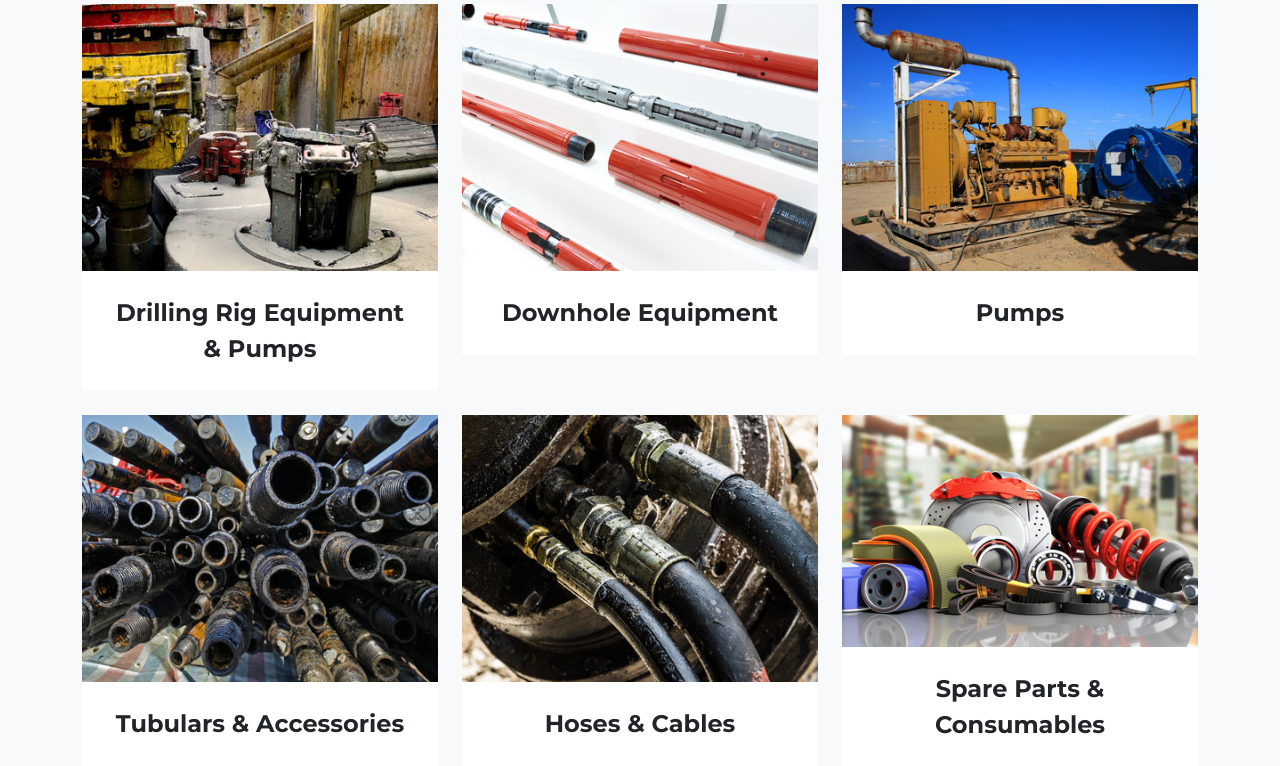
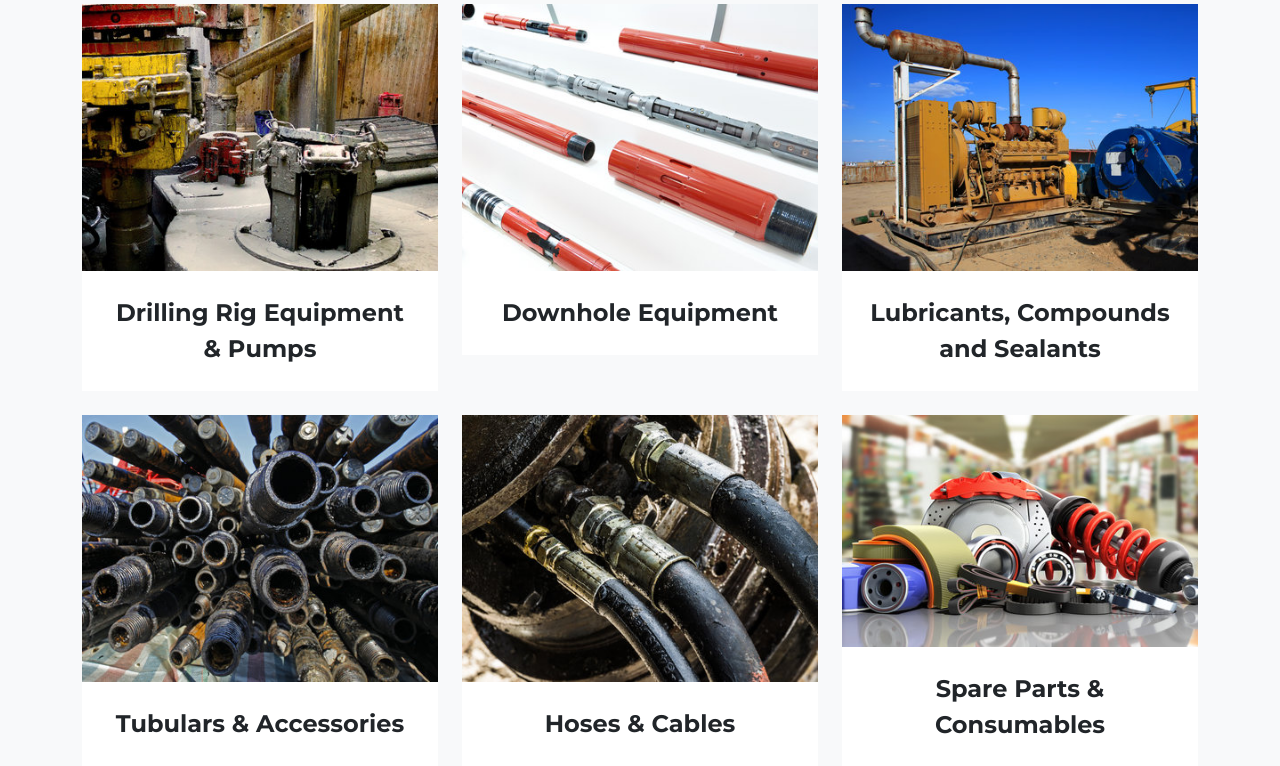
Before and after one commit to asmatek/asmatek_site, a Django app: page / in a window 1280 px wide. Shown: the part 1714-2480 px from the top of the page. Run offline with Django 3.2, Linux system fonts and the light colour scheme; some libraries are stand-ins or nearby versions; some web fonts are replaced.

Commit message:
Update index.html

```diff
--- a/website/templates/website/index.html
+++ b/website/templates/website/index.html
@@ -126,7 +126,7 @@
                                 <img class="img-fluid" src="{% static 'assets/img/portfolio/03-thumbnail.jpg' %}" alt="" />
                             </a>
                             <div class="portfolio-caption">
-                                <div class="portfolio-caption-heading">Pumps</div>
+                                <div class="portfolio-caption-heading">Lubricants, Compounds and Sealants</div>
                                 <div class="portfolio-caption-subheading text-muted"></div>
                             </div>
                         </div>
```
